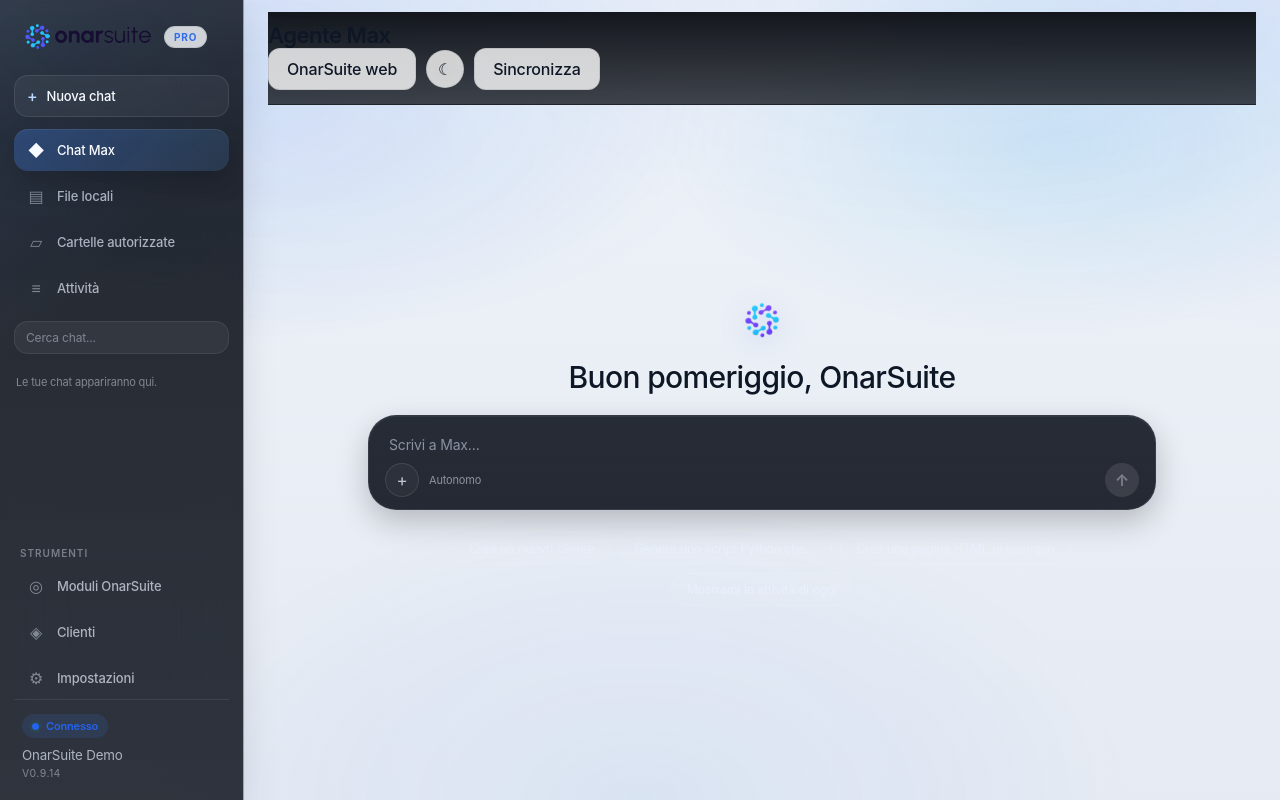
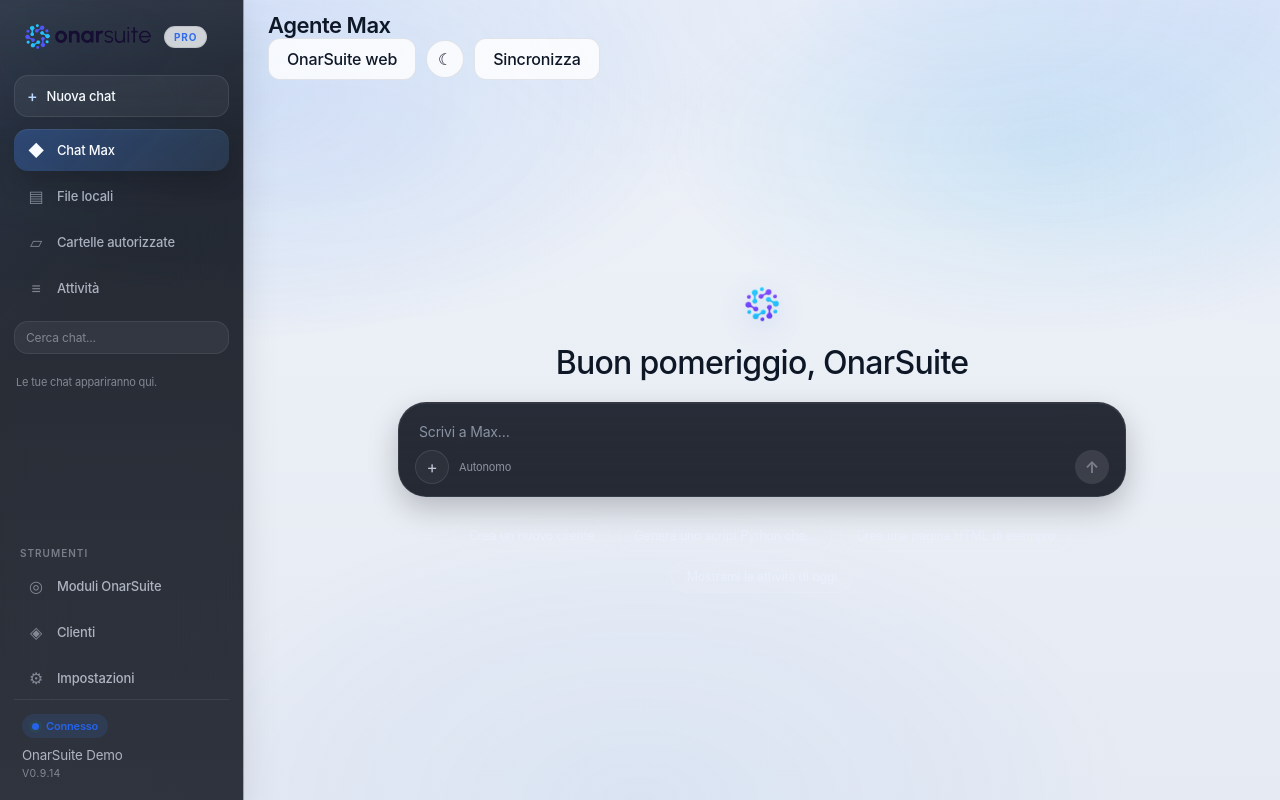
Before and after one commit to frankyonar/onarsuite-Desktop-, a React (Vite) app in the folder apps/desktop-agent/src/renderer/: page / in a window 1280 px wide. Built offline with nearby package versions, Linux system fonts and the light colour scheme.

Commit message:
release 0.9.16

```diff
--- a/apps/desktop-agent/package.json
+++ b/apps/desktop-agent/package.json
@@ -1,6 +1,6 @@
 {
   "name": "@onarsuite/max-desktop",
-  "version": "0.9.15",
+  "version": "0.9.16",
   "private": true,
   "description": "OnarSuite - agente desktop locale sicuro con Max AI",
   "main": "out/main/index.js",
--- a/apps/desktop-agent/src/renderer/src/styles.css
+++ b/apps/desktop-agent/src/renderer/src/styles.css
@@ -204,7 +204,7 @@
 .main-content > * { position: relative; z-index: 1; }
 .view-agent { display: flex; flex-direction: column; padding: 12px 24px 18px; }
 .view-agent .console { flex: 1; }
-.view-agent .topbar { position: sticky; top: 0; z-index: 3; margin-bottom: 16px; padding: 10px 0 14px; border-bottom: 1px solid rgba(255,255,255,.06); background: linear-gradient(180deg, rgba(11,14,20,.96), rgba(11,14,20,.76)); backdrop-filter: blur(16px); }
+.view-agent .topbar { position: static; z-index: 1; margin-bottom: 12px; padding: 0; border-bottom: 0; background: transparent; backdrop-filter: none; }
 .view-agent .topbar .eyebrow { display: none; }
 .view-agent .topbar h1 { margin: 0; font-size: 22px; }
 .topbar-actions { display: flex; gap: 10px; align-items: center; }
@@ -315,7 +315,7 @@
 .chat-message strong { font-size: 12px; font-weight: 600; }
 .chat-message p { margin: 7px 0 0; color: var(--ink); opacity: .92; font-size: 13px; line-height: 1.7; white-space: pre-wrap; }
 /* ---- Claude-Desktop-style composer (rounded box, attach + send) ---- */
-.view-agent .composer { width: min(860px, 100%); margin: 8px auto 14px; padding: 10px 12px 12px; border: 1px solid rgba(255,255,255,.08); border-radius: 28px; background: linear-gradient(180deg, rgba(28,33,44,.95), rgba(20,24,34,.92)); box-shadow: 0 12px 30px rgba(0,0,0,.22), inset 0 1px 0 rgba(255,255,255,.05); }
+.view-agent .composer { width: min(760px, 100%); margin: 8px auto 14px; padding: 10px 12px 12px; border: 1px solid rgba(255,255,255,.08); border-radius: 28px; background: linear-gradient(180deg, rgba(28,33,44,.95), rgba(20,24,34,.92)); box-shadow: 0 12px 30px rgba(0,0,0,.22), inset 0 1px 0 rgba(255,255,255,.05); }
 .composer:focus-within { border-color: var(--ring); }
 .composer.is-drag-active { border-color: var(--brand); box-shadow: 0 0 0 3px rgba(59,130,246,.14), 0 12px 30px rgba(0,0,0,.22); background: linear-gradient(180deg, rgba(28,41,63,.98), rgba(20,27,39,.95)); }
 .composer textarea { display: block; width: 100%; resize: none; border: 0; outline: none; background: transparent; padding: 8px 8px 2px; font: 14px/1.55 var(--font-ui); color: var(--ink); max-height: 220px; }
@@ -419,11 +419,11 @@
 .agent-layout { display: flex; gap: 16px; height: calc(100vh - 150px); }
 .console { flex: 1; min-width: 0; height: 100%; display: flex; flex-direction: column; background: transparent; border: 0; box-shadow: none; border-radius: 0; -webkit-backdrop-filter: none; backdrop-filter: none; }
 .console.is-empty { justify-content: center; align-items: center; }
-.console-hero { width: 100%; max-width: 820px; margin: 0 auto; display: flex; flex-direction: column; align-items: center; gap: 16px; padding: 0 16px; }
-.greeting { margin: 0; font-size: 30px; font-weight: 500; letter-spacing: var(--tracking-tight); text-align: center; }
+.console-hero { width: 100%; max-width: 760px; margin: 0 auto; display: flex; flex-direction: column; align-items: center; gap: 16px; padding: 0 16px; }
+.greeting { margin: 0; font-size: 32px; font-weight: 500; letter-spacing: var(--tracking-tight); text-align: center; }
 .console-hero .composer { width: 100%; margin: 4px 0 0; }
-.console-stream { flex: 1; min-height: 0; overflow-y: auto; padding: 22px 4px 6px; }
-.console-thread { max-width: 860px; margin: 0 auto; display: flex; flex-direction: column; gap: 18px; }
+.console-stream { flex: 1; min-height: 0; overflow-y: auto; padding: 12px 4px 6px; }
+.console-thread { max-width: 760px; margin: 0 auto; display: flex; flex-direction: column; gap: 18px; }
 .turn { width: 100%; }
 .turn-user { display: flex; justify-content: flex-end; }
 .turn-user .bubble { max-width: 80%; padding: 11px 15px; border-radius: 18px; background: linear-gradient(180deg, rgba(59,130,246,.18), rgba(59,130,246,.10)); color: var(--ink); font-size: 14px; line-height: 1.6; white-space: pre-wrap; word-break: break-word; border: 1px solid rgba(96,165,250,.16); box-shadow: inset 0 1px 0 rgba(255,255,255,.04); }
```
Also changed, not shown: 1 other file (tests, documents, lock files or other folders).
